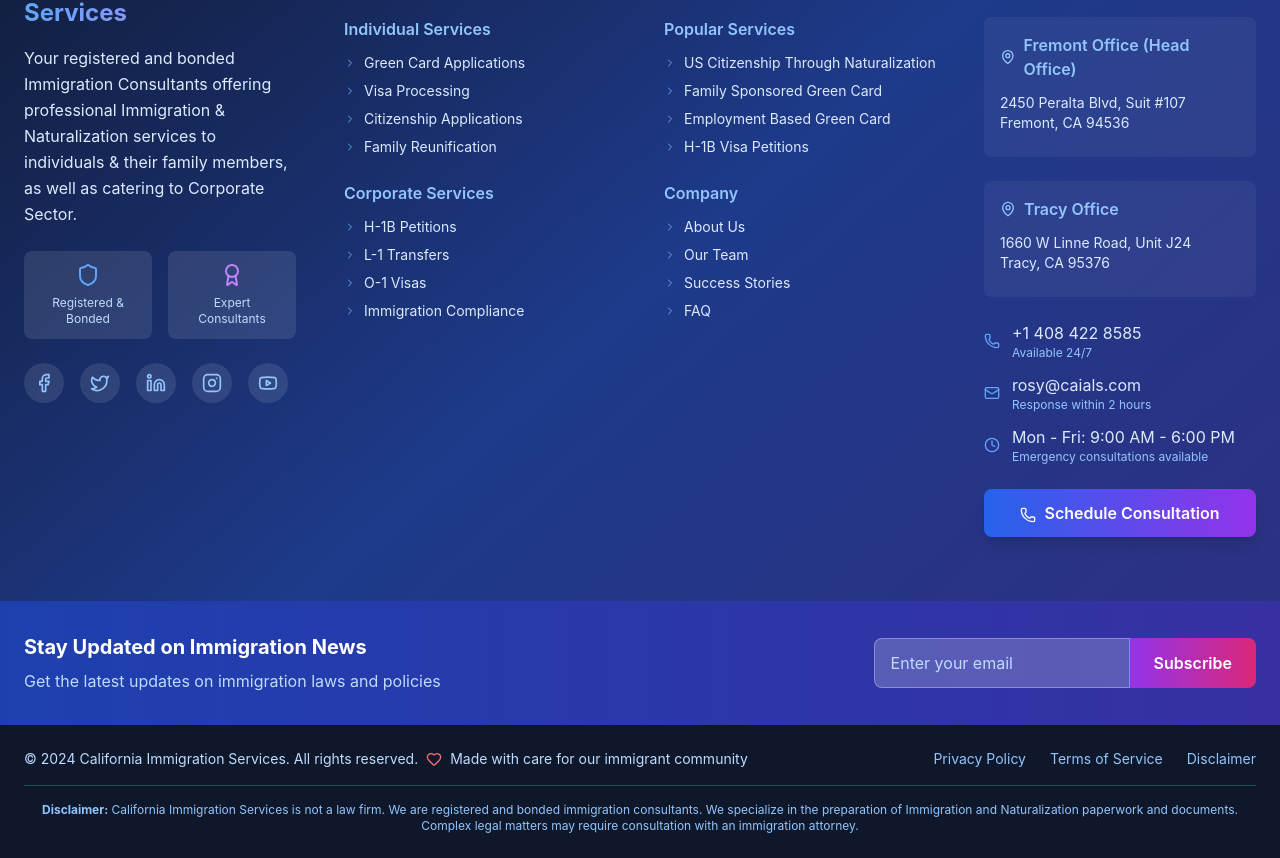
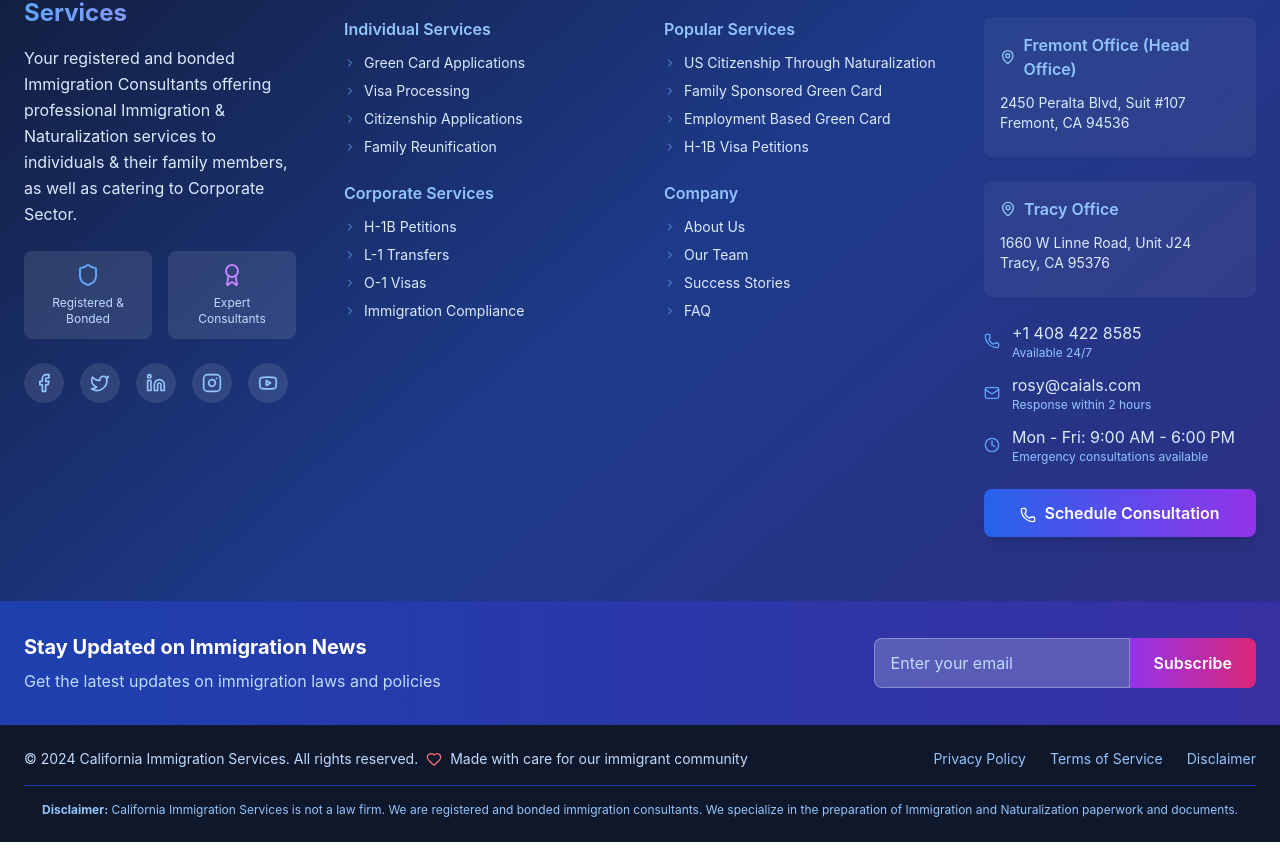
Before and after one commit to Aryansharma-aryan/caials, a React (Vite) app in the folder client/: page /login in a window 1280 px wide. Shown: the part 1079-1937 px from the top of the page. Built offline with nearby package versions, Linux system fonts and the light colour scheme.

Commit message:
Update PremiumFooter.jsx

```diff
--- a/client/src/pages/PremiumFooter.jsx
+++ b/client/src/pages/PremiumFooter.jsx
@@ -340,7 +340,6 @@
             <p className="text-blue-300 text-xs text-center">
               <strong>Disclaimer:</strong> California Immigration Services is not a law firm. We are registered and bonded immigration consultants.
               We specialize in the preparation of Immigration and Naturalization paperwork and documents.
-              Complex legal matters may require consultation with an immigration attorney.
             </p>
           </div>
         </div>
```
